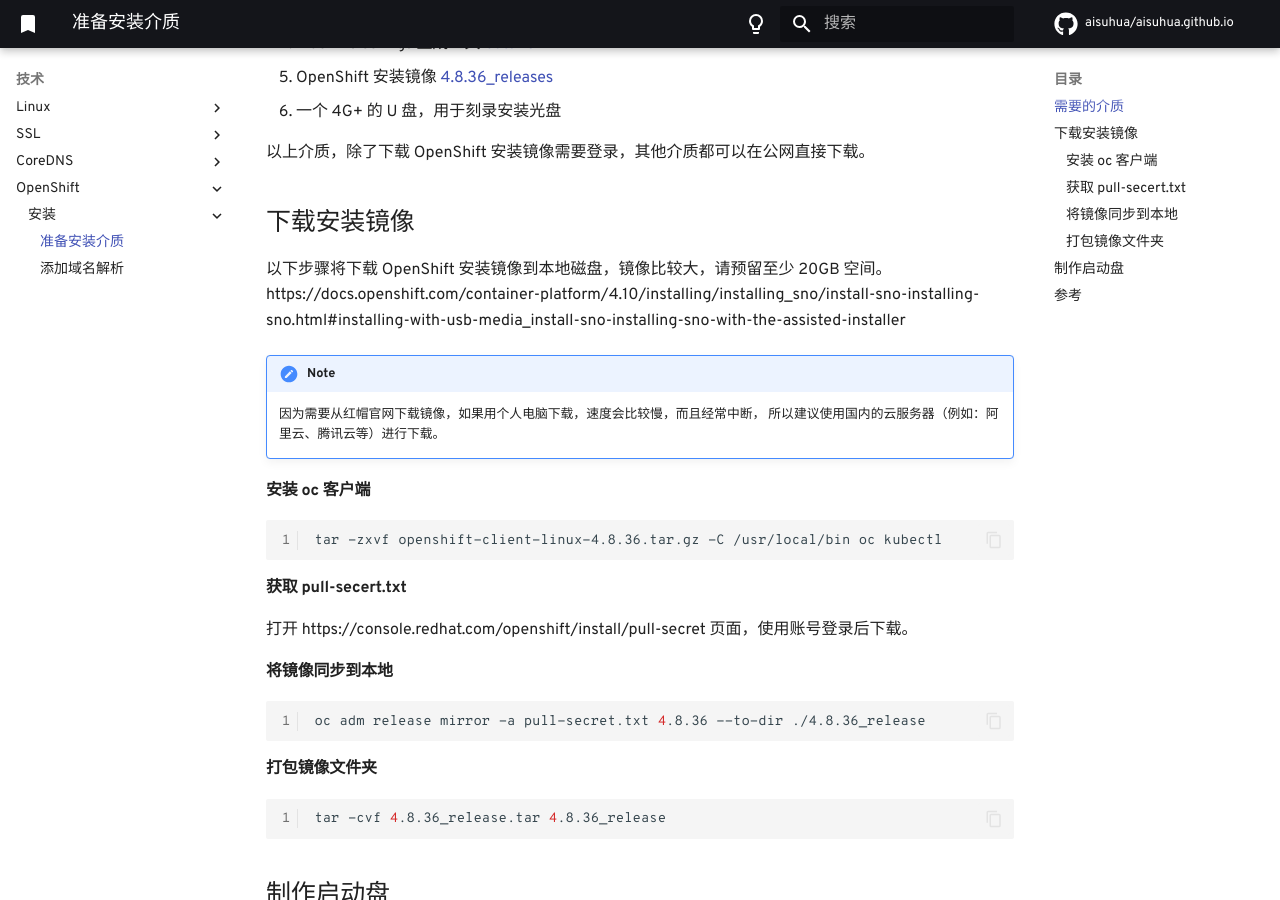
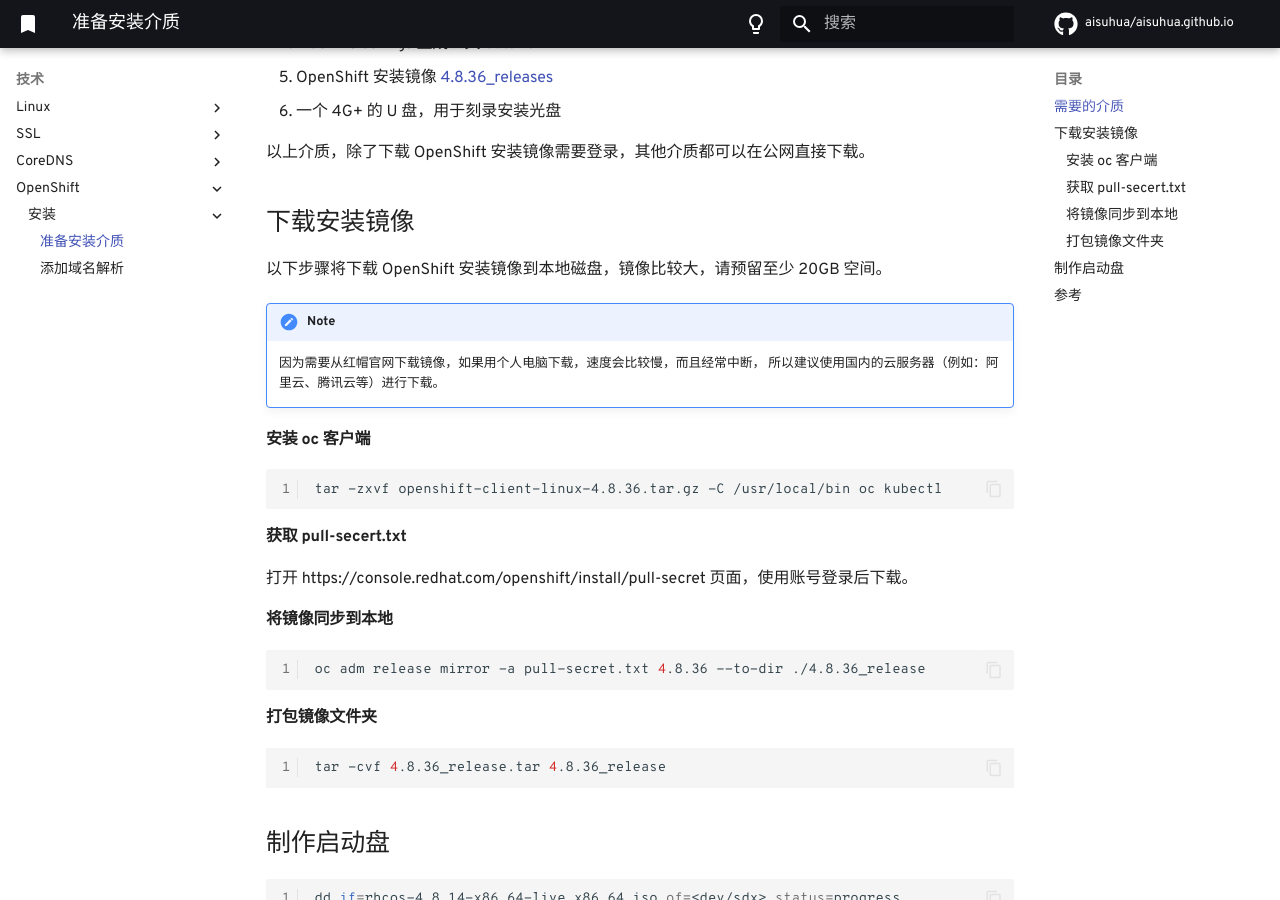
Before and after one commit to aisuhua/aisuhua.github.io, an MkDocs documentation site: the page built from docs/openshift/install/download.md, in a window 1280 px wide and 900 px high, scrolled down 347 px. Built offline with MkDocs 1.6.1 and Material for MkDocs 9.7.7, drawn with Linux system fonts in a browser that asks for light colours; comment, search, counter and statistics services are not loaded; some of the changed lines change nothing that is shown.

Commit message:
Update download.md

```diff
--- a/docs/openshift/install/download.md
+++ b/docs/openshift/install/download.md
@@ -14,7 +14,7 @@
 ## 下载安装镜像
 
 以下步骤将下载 OpenShift 安装镜像到本地磁盘，镜像比较大，请预留至少 20GB 空间。
-https://docs.openshift.com/container-platform/4.10/installing/installing_sno/install-sno-installing-sno.html#installing-with-usb-media_install-sno-installing-sno-with-the-assisted-installer
+
 !!! note
 
     因为需要从红帽官网下载镜像，如果用个人电脑下载，速度会比较慢，而且经常中断，
```
